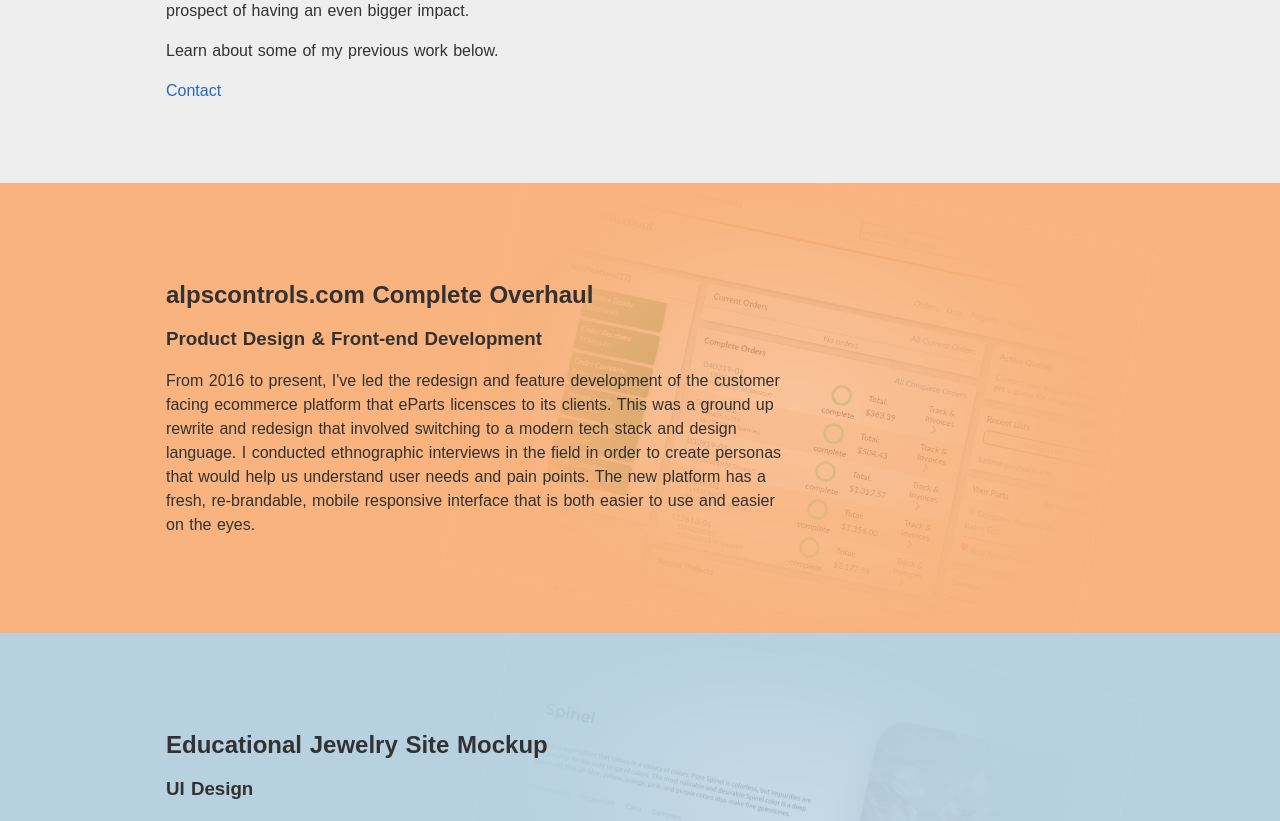
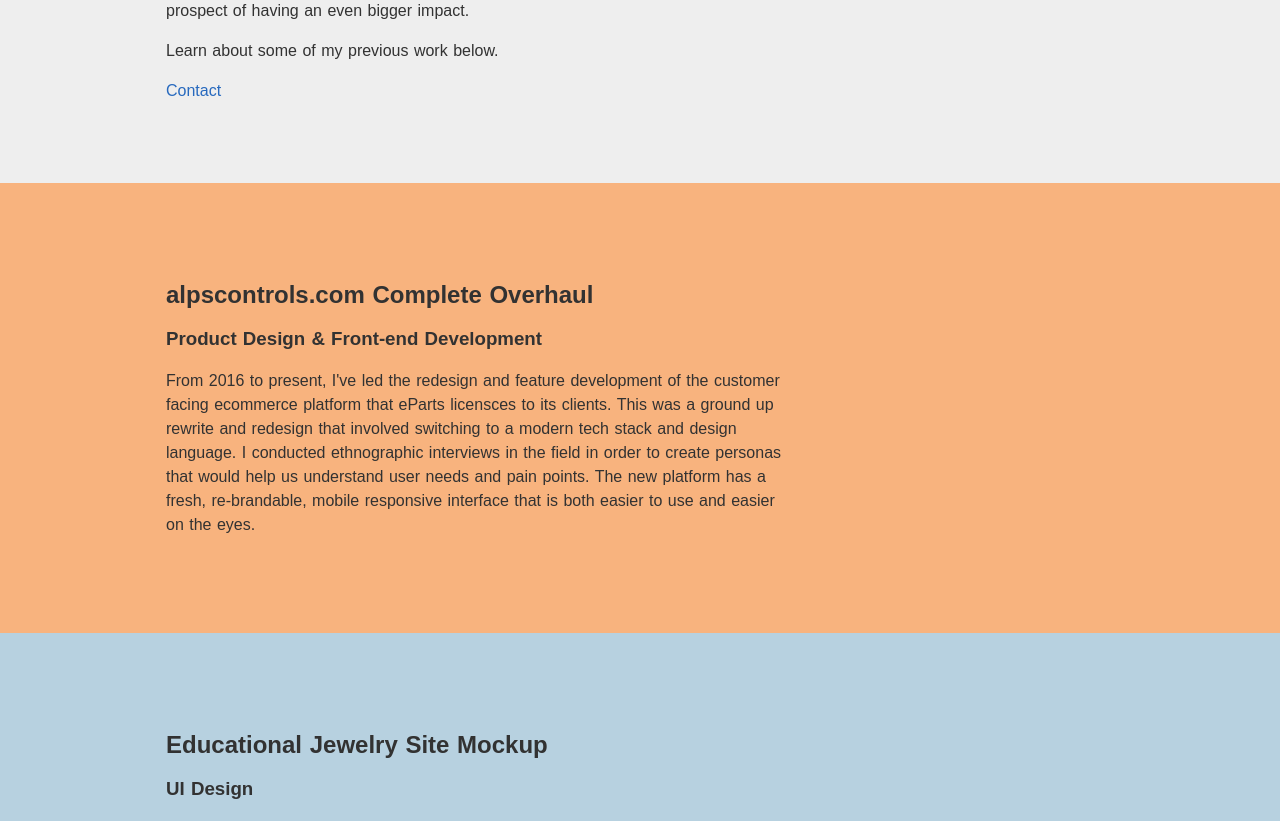
Before and after one commit to joedrummer8993/joebenscoter, a Nuxt app: page / in a window 1280 px wide. Shown: the part 420-1241 px from the top of the page. Built offline with nearby package versions, Linux system fonts and the light colour scheme.

Commit message:
attempt release without background images

```diff
--- a/pages/index.vue
+++ b/pages/index.vue
@@ -78,7 +78,7 @@
   left: 0;
   grid-column: 2 / 5;
 }
-.work-background--alps {
+/* .work-background--alps {
   background-image: radial-gradient(
       ellipse closest-side,
       rgba(248, 179, 126, 0.25),
@@ -93,7 +93,7 @@
       rgba(183, 209, 224, 1)
     ),
     url('~assets/Bertus-details.PNG');
-}
+} */
 .work-body {
   grid-column: 2 / 5;
   z-index: 2;
```
